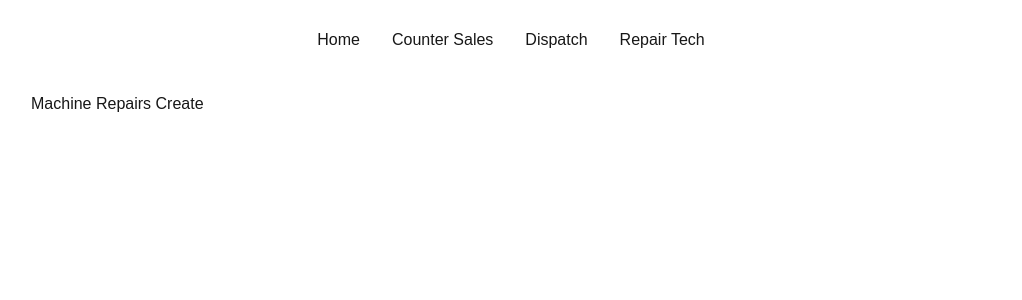
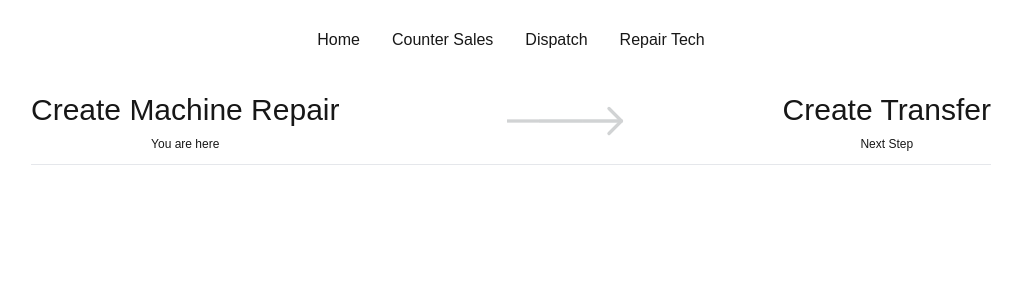
Before and after one commit to WillTaylor2352/MachineRepairs, a Next.js app in the folder machinerepairs/: page /Create/Machine_Repair in a window 1280 px wide. Shown: the top 300 px of the page, without its empty margins (129-1151 px from the left). Built offline with nearby package versions, Linux system fonts and the light colour scheme.

Commit message:
Add headers to create function pages

```diff
--- a/machinerepairs/src/app/Create/Machine_Repair/page.js
+++ b/machinerepairs/src/app/Create/Machine_Repair/page.js
@@ -1,3 +1,12 @@
+import FunctionPageHeader from '@/components/server/Function_Page_Header';
+
 export default function Page() {
-	return <div>Machine Repairs Create</div>;
+	return (
+		<div>
+			<FunctionPageHeader
+				hereText={'Create Machine Repair'}
+				nextStepText={'Create Transfer'}
+			/>
+		</div>
+	);
 }
--- a/machinerepairs/src/app/Create/Transfer/page.js
+++ b/machinerepairs/src/app/Create/Transfer/page.js
@@ -1,3 +1,16 @@
+import Arrow from '@/components/server/Arrow';
+import FunctionPageHeader from '@/components/server/Function_Page_Header';
+import Image from 'next/image';
+
 export default function Page() {
-	return <div>Transfer Create</div>;
+	const arrowSize = 44;
+	const spanClass = 'text-xs text-center';
+	return (
+		<div>
+			<FunctionPageHeader
+				hereText={'Create Transfer'}
+				nextStepText={'Process Transfer'}
+			/>
+		</div>
+	);
 }
```
